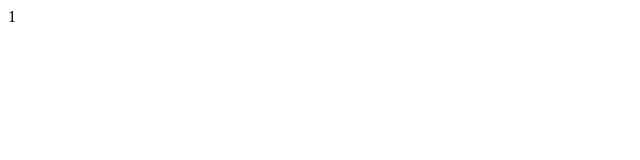
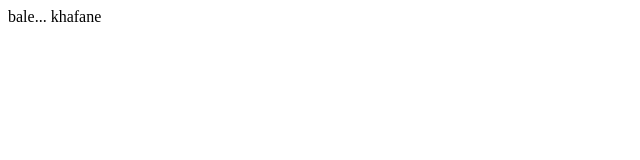
Before and after one commit to mehdi1400/test, a plain HTML site: page 1.html in a window 1280 px wide. Shown: the whole page, without its empty margins (0-640 px from the left). Drawn offline with Linux system fonts and the light colour scheme.

Commit message:
add bale ... ajab fileyee

```diff
--- a/1.html
+++ b/1.html
@@ -1,3 +1,3 @@
 <html>
-1
+bale... khafane
 </html>
```
